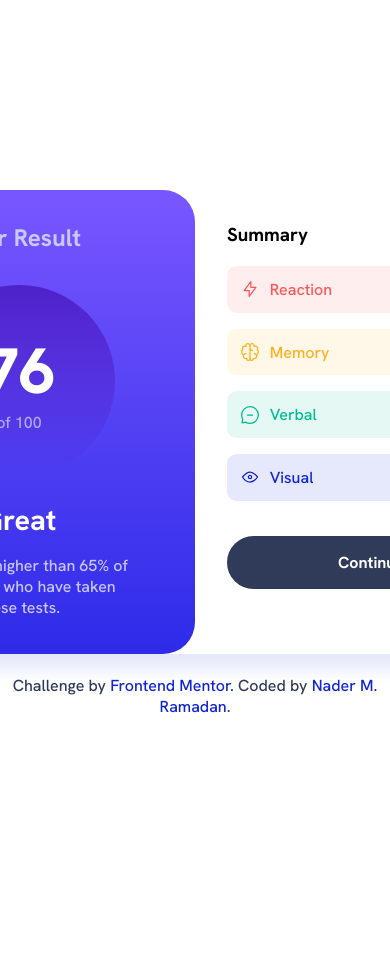
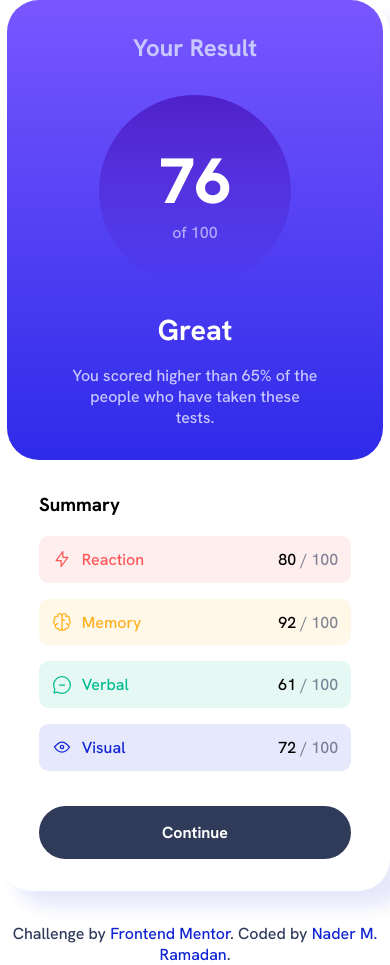
Before and after one commit to Nader-Ramadan/results-summary-component, a plain HTML site: page index.html in a window 390 px wide. Before the commit the page ends 844 px from the top, so only its background shows below. Drawn offline with Linux system fonts and the light colour scheme.

Commit message:
mobile view

```diff
--- a/Styles.css
+++ b/Styles.css
@@ -2,7 +2,6 @@
 * {
     margin: 0;
     padding: 0;
-    overflow: hidden;
     box-sizing: border-box;
     /* outline: auto; */
     font-family: 'Hanken Grotesk', sans-serif;
@@ -37,17 +36,20 @@ body {
     flex-flow: column;
     justify-content: center;
     align-items: center;
+    gap: 2em;
 }
 main {
     background: transparent;
     border-radius: 2em;
     display: flex;
+    flex-flow: row wrap;
+    justify-content: center;
     min-height: 29em;
     box-shadow: 1em 1em 1em var(--cbo);
 }
 .l {
     border-radius: 2em;
-    width: 22em;
+    width: 23.5em;
     background: var(--lg1);
     display: flex;
     flex-flow: column;
@@ -88,7 +90,7 @@ main {
     color: var(--Light-lavender);
 }
 .r {
-    width: 22em;
+    width: 23.5em;
     padding: 2em 2em;
     display: flex;
     flex-flow: column;
@@ -155,8 +157,7 @@ button {
 .attribution {
     color: var(--Dark-gray-blue);
     text-align: center;
-    position: absolute;
-    top: 80%;
+    position: relative;
 }
 .attribution:hover {
     animation-name: bob;
@@ -177,3 +178,6 @@ button {
         padding: 0.5em 1em;
     }
 }
+@media screen and (width < 700) {
+
+}
```
